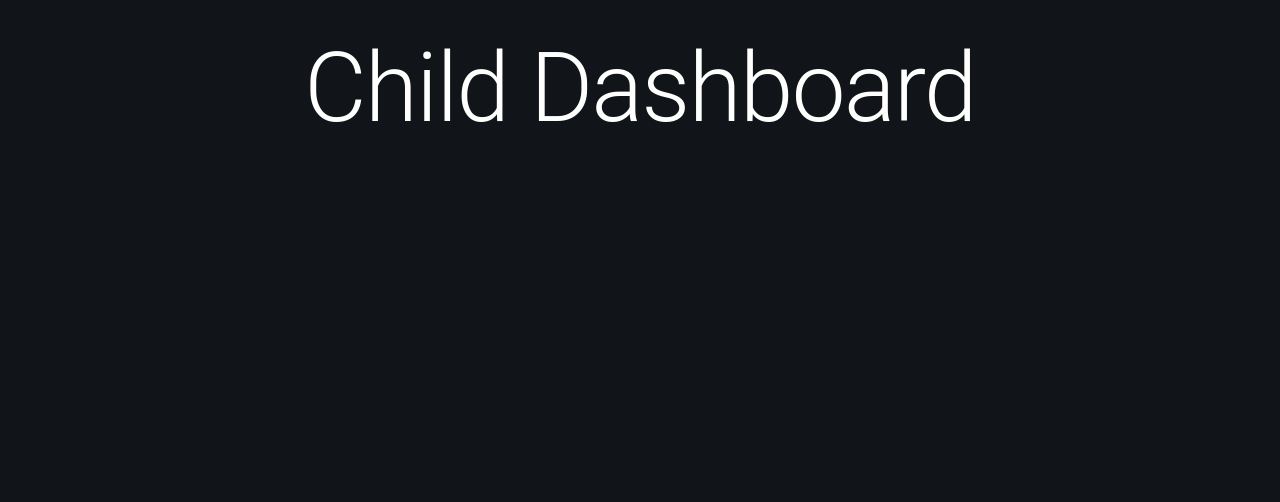
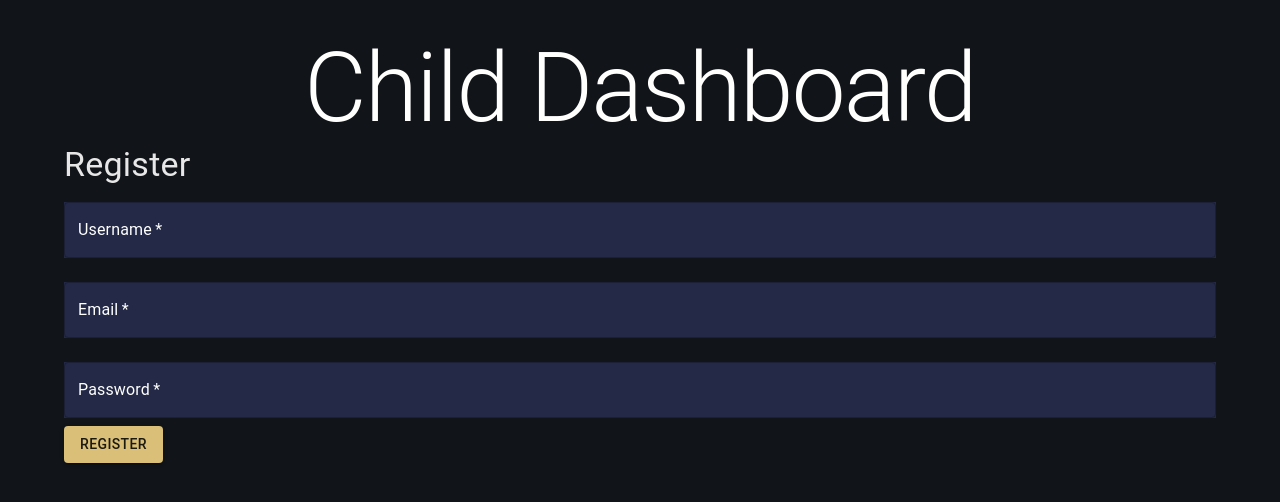
Before and after one commit to RW2023/Chores, a React (Vite) app in the folder Frontend/: page /child in a window 1280 px wide. Shown: the top 502 px of the page. Built offline with nearby package versions, Linux system fonts and the light colour scheme; a web font is replaced by a local one.

Commit message:
Added RegistrationForm to ParentPage and KidPage

```diff
--- a/Frontend/src/pages/ChildPage.jsx
+++ b/Frontend/src/pages/ChildPage.jsx
@@ -1,8 +1,10 @@
 import React from 'react';
 import { Container, Typography, Box } from '@mui/material';
-
+import RegistrationForm from '../forms/RegistrationForm';
+import '../index.css';
 const ChildPage = () => {
   return (
+    <>
       <Container>
         <Box sx={{ mt: 4 }}>
           <Typography variant="h1">
@@ -11,6 +13,8 @@ const ChildPage = () => {
           {/* Insert Child-specific components and logic here */}
         </Box>
       </Container>
+      <RegistrationForm />
+    </>
   );
 };
 
--- a/Frontend/src/pages/ParentPage.jsx
+++ b/Frontend/src/pages/ParentPage.jsx
@@ -1,5 +1,6 @@
 import React from 'react';
 import { Container, Typography, Box } from '@mui/material';
+import RegistrationForm from '../forms/RegistrationForm';
 
 const ParentPage = () => {
   return (
@@ -10,6 +11,7 @@ const ParentPage = () => {
         </Typography>
         {/* Insert Parent-specific components and logic here */}
       </Box>
+      <RegistrationForm />
     </Container>
   );
 };
```
Lines whose indentation alone changed are shown as unchanged.
